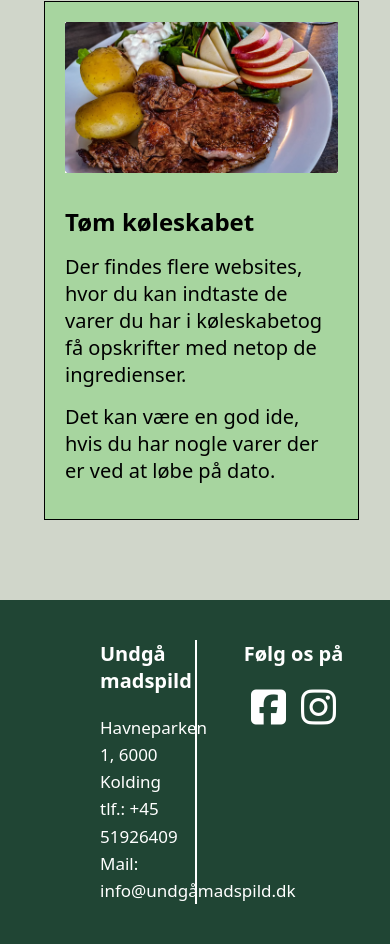
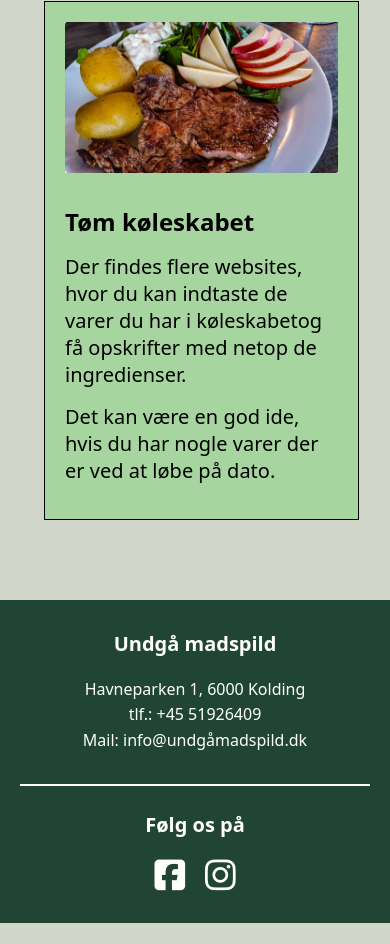
Before and after one commit to dianebryhl-max/Madspild-start, a plain HTML site: page index.html in a window 390 px wide. Shown: the part 2349-3293 px from the top of the page. After the commit the page ends 3272 px from the top, so only its background shows below. Drawn offline with Linux system fonts and the light colour scheme.

```diff
--- a/css/kontakt.css
+++ b/css/kontakt.css
@@ -311,4 +311,37 @@ display: none;
         overflow-wrap: break-word;
     }
 
+
+
+
+
+    .footer {
+    flex-direction: column;
+    padding: 30px 20px;
+    gap: 30px;
 }
+
+.footer .kontakt,
+.footer .sociale-medier {
+    width: 100%;
+    padding: 0;
+    text-align: center;
+}
+
+.footer .sociale-medier {
+    border-left: none;
+    border-top: 2px solid white;
+    padding-top: 25px;
+}
+
+.footer p {
+    font-size: 16px;
+    overflow-wrap: anywhere;
+}
+
+.some-logoer {
+    font-size: 35px;
+    gap: 20px;
+    }
+
+}
--- a/css/style.css
+++ b/css/style.css
@@ -20,6 +20,8 @@
   transform: translateX(-50%); /*This centres the link horizontally by moving it back to the left by 50% of its own width.*/
   opacity: 1; /*The link's opacity is set to 1, making it fully visible.*/
 }
+
+
 
 
 body {
@@ -206,6 +208,12 @@ nav #bars{
   display: none;
 }
 
+
+
+
+
+
+
 /*Mobil version*/
 @media screen and (max-width: 768px) {
 
@@ -312,4 +320,36 @@ nav #bars{
         padding: 0 0 15px;
     }
 
+
+
+
+    .footer {
+    flex-direction: column;
+    padding: 30px 20px;
+    gap: 30px;
 }
+
+.footer .kontakt,
+.footer .sociale-medier {
+    width: 100%;
+    padding: 0;
+    text-align: center;
+}
+
+.footer .sociale-medier {
+    border-left: none;
+    border-top: 2px solid white;
+    padding-top: 25px;
+}
+
+.footer p {
+    font-size: 16px;
+    overflow-wrap: anywhere;
+}
+
+.some-logoer {
+    font-size: 35px;
+    gap: 20px;
+    }
+
+}
--- a/css/ugensretter.css
+++ b/css/ugensretter.css
@@ -141,4 +141,37 @@ nav #bars{
     z-index: 1;
   }
 
+
+
+
+
+.footer {
+    flex-direction: column;
+    padding: 30px 20px;
+    gap: 30px;
 }
+
+.footer .kontakt,
+.footer .sociale-medier {
+    width: 100%;
+    padding: 0;
+    text-align: center;
+}
+
+.footer .sociale-medier {
+    border-left: none;
+    border-top: 2px solid white;
+    padding-top: 25px;
+}
+
+.footer p {
+    font-size: 16px;
+    overflow-wrap: anywhere;
+}
+
+.some-logoer {
+    font-size: 35px;
+    gap: 20px;
+    }
+
+}
--- a/css/undgåmadspild.css
+++ b/css/undgåmadspild.css
@@ -298,4 +298,37 @@ nav #bars{
         box-sizing: border-box;
     }
 
+
+
+
+    .footer {
+    flex-direction: column;
+    padding: 30px 20px;
+    gap: 30px;
 }
+
+.footer .kontakt,
+.footer .sociale-medier {
+    width: 100%;
+    padding: 0;
+    text-align: center;
+}
+
+.footer .sociale-medier {
+    border-left: none;
+    border-top: 2px solid white;
+    padding-top: 25px;
+}
+
+.footer p {
+    font-size: 16px;
+    overflow-wrap: anywhere;
+}
+
+.some-logoer {
+    font-size: 35px;
+    gap: 20px;
+    }
+
+
+}
--- a/index.html
+++ b/index.html
@@ -8,6 +8,7 @@
 
         <!--link til js fil og brug af defer så filen loader efter HTML-->
     <script src="js/script.js" defer></script>
+     <script src="https://kit.fontawesome.com/7ff2228b42.js" crossorigin="anonymous"></script>
 
         <!--link til fontawsome-->
     <script src="https://kit.fontawesome.com/7ff2228b42.js" crossorigin="anonymous"></script>
```
